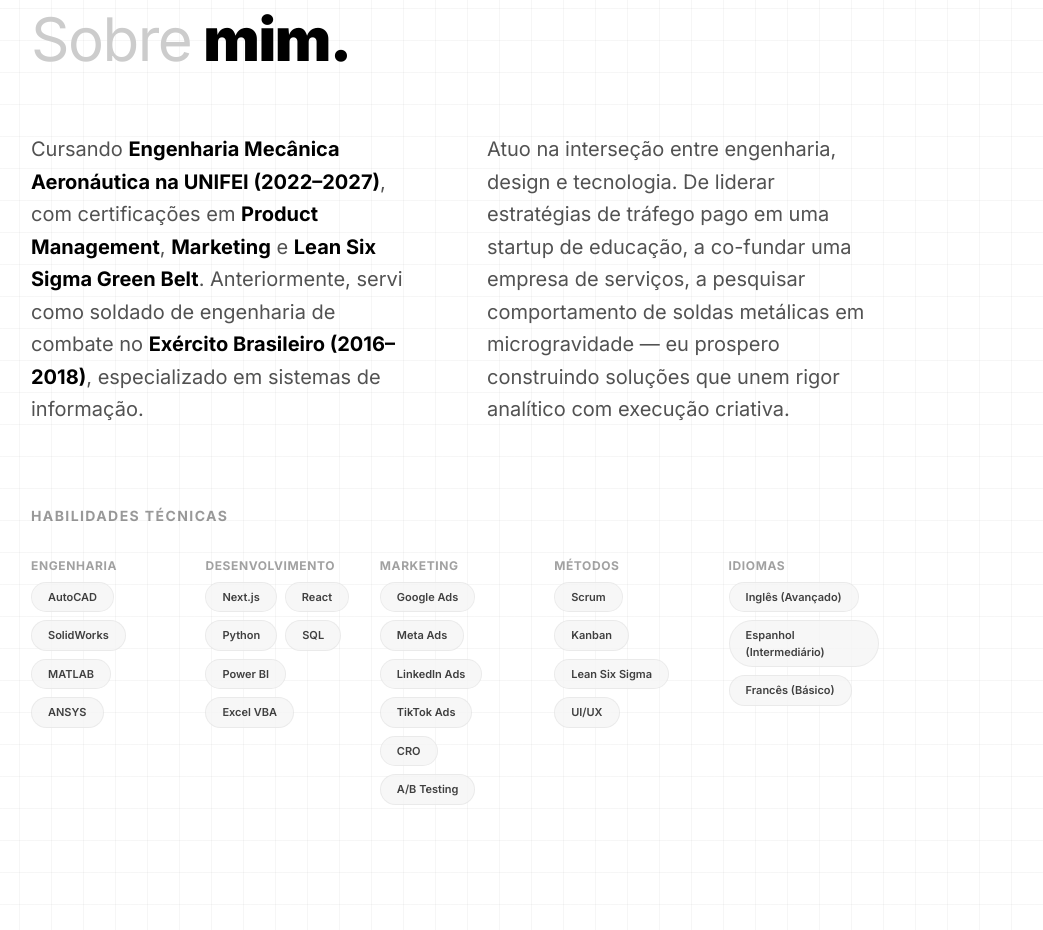
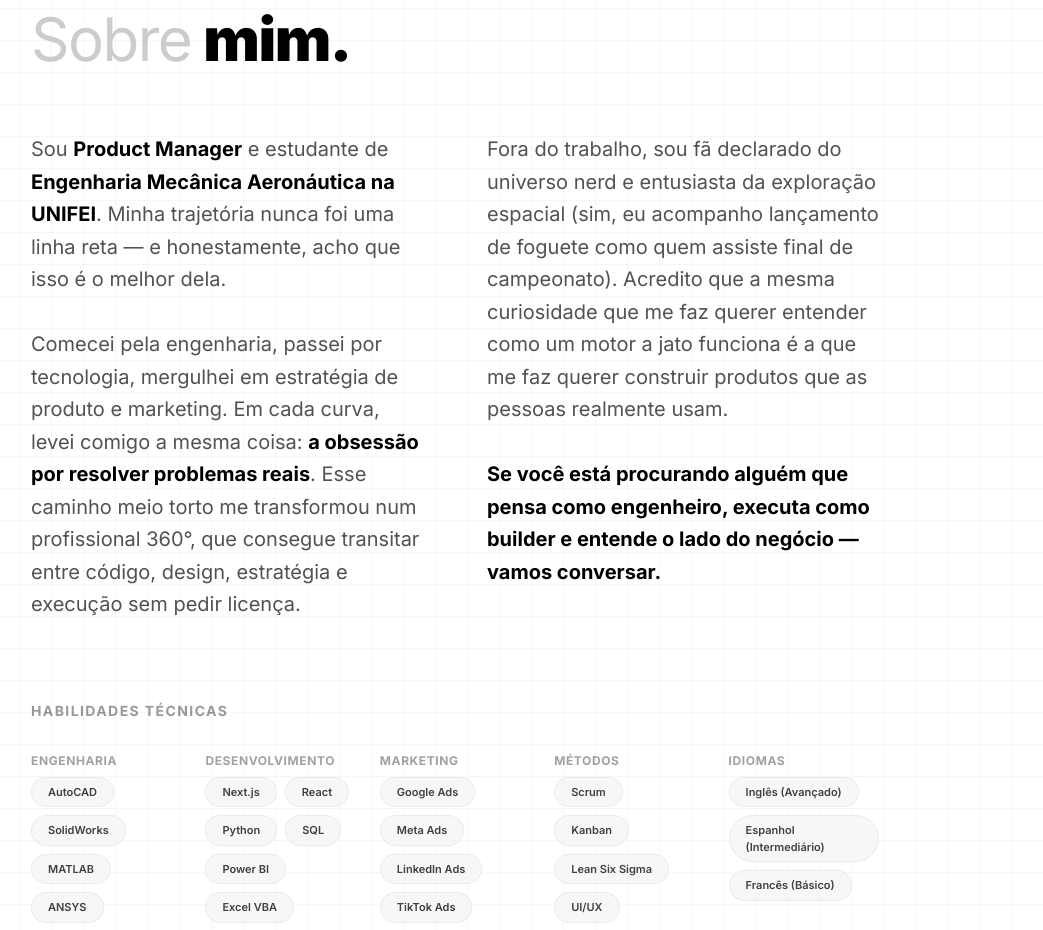
Before and after one commit to Rodriguestmo/portifolio, a Next.js app: page / in a window 1280 px wide. Shown: the part 920-1850 px from the top of the page, without its empty margins (237-1280 px from the left). Built offline with nearby package versions, Linux system fonts and the light colour scheme.

Commit message:
feat: update about section with personal authentic copy

```diff
--- a/app/components/home/HomeClient.tsx
+++ b/app/components/home/HomeClient.tsx
@@ -243,19 +243,27 @@ export default function HomeClient() {
               {isEn ? (
                 <>
                   <p>
-                    Currently pursuing a <strong className="text-black">Bachelor&apos;s in Aeronautical Mechanical Engineering at UNIFEI (2022–2027)</strong>, with certifications in <strong className="text-black">Product Management</strong>, <strong className="text-black">Marketing</strong>, and a <strong className="text-black">Lean Six Sigma Green Belt</strong>. Previously served as a combat engineering soldier in the <strong className="text-black">Brazilian Army (2016–2018)</strong>, specializing in information systems.
+                    I&apos;m a <strong className="text-black">Product Manager</strong> and <strong className="text-black">Aeronautical Mechanical Engineering student at UNIFEI</strong>. My journey was never a straight line — and honestly, I think that&apos;s the best part of it.
+                    <br /><br />
+                    I started with engineering, moved through technology, dove deep into product strategy and marketing. At every turn, I carried the same thing with me: <strong className="text-black">an obsession with solving real problems</strong>. This winding path turned me into a 360° professional who can move between code, design, strategy, and execution without asking permission.
                   </p>
                   <p>
-                    I work at the intersection of engineering, design, and technology. From leading paid traffic strategies at an education startup, to co-founding a services company, to researching metallic welding behavior in microgravity — I thrive on building solutions that bridge analytical rigor with creative execution.
+                    Outside of work, I&apos;m a self-declared nerd and space exploration enthusiast (yes, I watch rocket launches like some people watch championship finals). I believe the same curiosity that makes me want to understand how a jet engine works is the one that drives me to build products people actually use.
+                    <br /><br />
+                    <strong className="text-black">If you&apos;re looking for someone who thinks like an engineer, executes like a builder, and understands the business side — let&apos;s talk.</strong>
                   </p>
                 </>
               ) : (
                 <>
                   <p>
-                    Cursando <strong className="text-black">Engenharia Mecânica Aeronáutica na UNIFEI (2022–2027)</strong>, com certificações em <strong className="text-black">Product Management</strong>, <strong className="text-black">Marketing</strong> e <strong className="text-black">Lean Six Sigma Green Belt</strong>. Anteriormente, servi como soldado de engenharia de combate no <strong className="text-black">Exército Brasileiro (2016–2018)</strong>, especializado em sistemas de informação.
+                    Sou <strong className="text-black">Product Manager</strong> e estudante de <strong className="text-black">Engenharia Mecânica Aeronáutica na UNIFEI</strong>. Minha trajetória nunca foi uma linha reta — e honestamente, acho que isso é o melhor dela.
+                    <br /><br />
+                    Comecei pela engenharia, passei por tecnologia, mergulhei em estratégia de produto e marketing. Em cada curva, levei comigo a mesma coisa: <strong className="text-black">a obsessão por resolver problemas reais</strong>. Esse caminho meio torto me transformou num profissional 360°, que consegue transitar entre código, design, estratégia e execução sem pedir licença.
                   </p>
                   <p>
-                    Atuo na interseção entre engenharia, design e tecnologia. De liderar estratégias de tráfego pago em uma startup de educação, a co-fundar uma empresa de serviços, a pesquisar comportamento de soldas metálicas em microgravidade — eu prospero construindo soluções que unem rigor analítico com execução criativa.
+                    Fora do trabalho, sou fã declarado do universo nerd e entusiasta da exploração espacial (sim, eu acompanho lançamento de foguete como quem assiste final de campeonato). Acredito que a mesma curiosidade que me faz querer entender como um motor a jato funciona é a que me faz querer construir produtos que as pessoas realmente usam.
+                    <br /><br />
+                    <strong className="text-black">Se você está procurando alguém que pensa como engenheiro, executa como builder e entende o lado do negócio — vamos conversar.</strong>
                   </p>
                 </>
               )}
```
